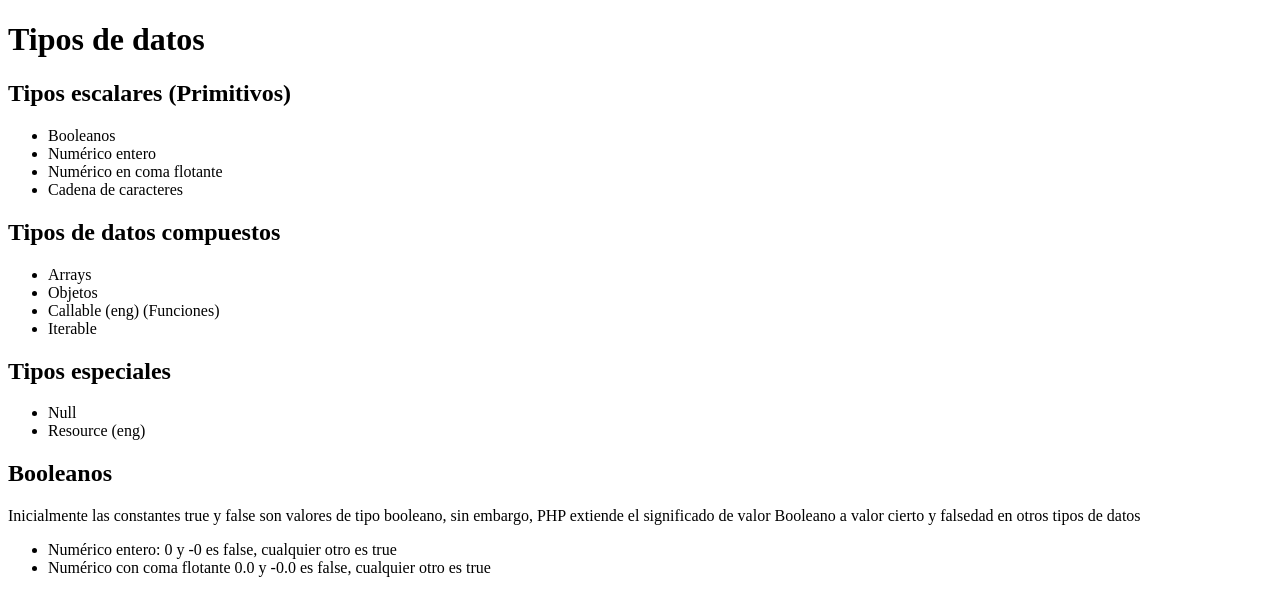
After one commit to Fran-knight/dwes.com, a PHP site: page /ra2/02tipos_datos.php in a window 1280 px wide. The commit adds this page. Shown: the top 616 px of the page. Run offline with PHP 8.4, Linux system fonts and the light colour scheme.

Commit message:
Tipos de datos 1

```diff
--- /dev/null
+++ b/ra2/02tipos_datos.php
@@ -0,0 +1,43 @@
+<!DOCTYPE html>
+<html lang="es">
+    <head>
+        <meta charset="UTF-8">
+        <title>Elementos del Lenguaje</title>
+    </head>
+    <body>
+
+
+<h1>Tipos de datos</h1>
+<h2>Tipos escalares (Primitivos)</h2>
+<ul>
+    <li>Booleanos</li>
+    <li>Numérico entero</li>
+    <li>Numérico en coma flotante</li>
+    <li>Cadena de caracteres</li>
+</ul>
+<h2>Tipos de datos compuestos</h2>
+<ul>
+    <li>Arrays</li>
+    <li>Objetos</li>
+    <li>Callable (eng) (Funciones)</li>
+    <li>Iterable</li>
+</ul>
+<h2>Tipos especiales</h2>
+<ul>
+    <li>Null</li>
+    <li>Resource (eng)</li>
+</ul>
+
+<h2>Booleanos</h2>
+<p>Inicialmente las constantes true y false son valores de tipo booleano, sin embargo,
+PHP extiende el significado de valor Booleano a valor cierto y falsedad en
+otros tipos de datos</p>
+<ul>
+    <li>Numérico entero: 0 y -0 es false, cualquier otro es true</li>
+    <li>Numérico con coma flotante 0.0 y -0.0 es false, cualquier otro es true</li>
+</ul>
+<?php
+
+?>
+    </body>
+</html>
```
Also changed, not shown: ra2/01elementos_lenguaje.php (+44 -1 lines).
